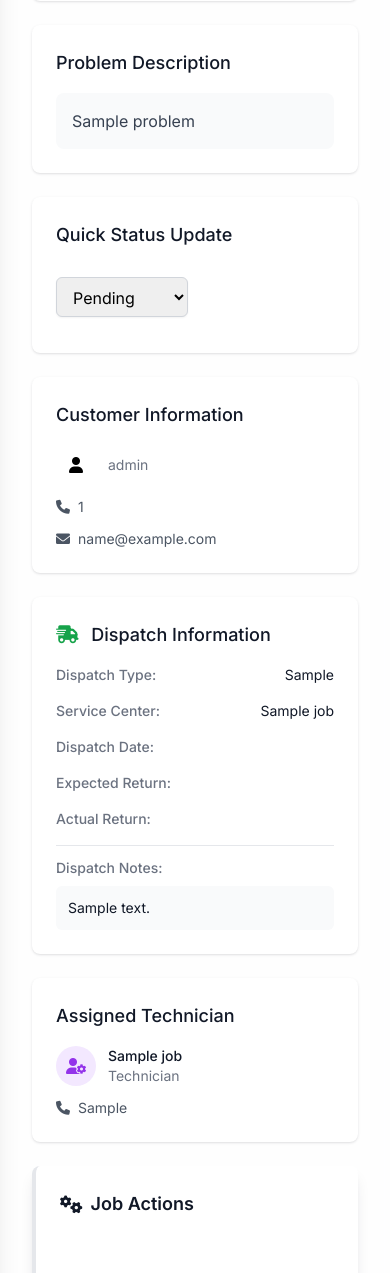
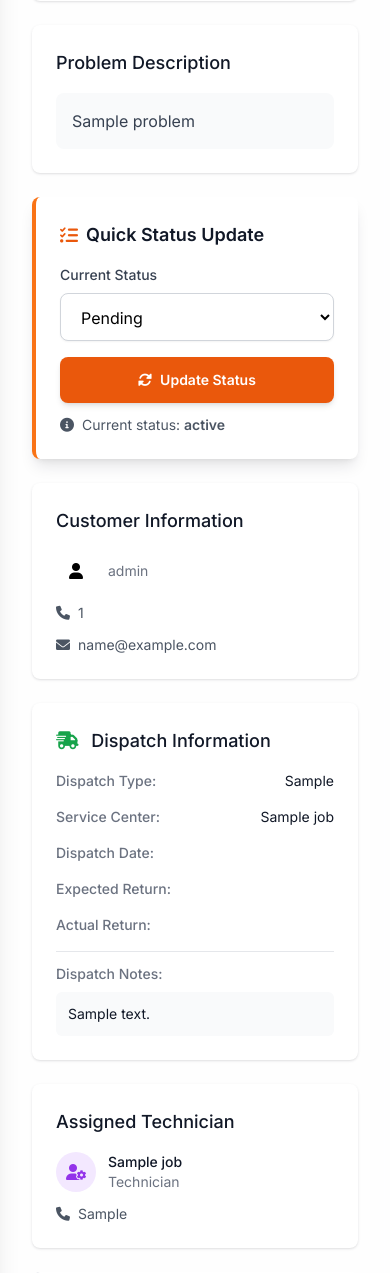
Before and after one commit to w38g0ru/tech-fix-center, a CodeIgniter 4 app: the page made by app/Views/dashboard/jobs/view.php in a window 390 px wide. Shown: the part 773-2046 px from the top of the page. Run offline with PHP 8.4 and a stand-in for CodeIgniter, Linux system fonts and the light colour scheme; the template is opened without the code that fills it: most values are stand-ins (such as "Sample title", 1, 10 or a date in 2020); data that the repository does not hold is empty; some libraries are stand-ins or nearby versions.

Commit message:
Fix invisible 'Update Status' button in Quick Status Update section
VISIBILITY FIXES:

1. Enhanced Quick Status Update Section:
   ✅ Added prominent orange left border and shadow-lg
   ✅ Added icon to section header for better visual hierarchy
   ✅ Improved section styling with orange theme

2. Fixed Update Status Button:
   ✅ Changed to prominent orange background (bg-orange-600)
   ✅ Added proper padding and shadow for visibility
   ✅ Added sync icon for better visual identification
   ✅ Improved hover and focus states
   ✅ Made button full-width on mobile, auto-width on desktop

3. Improved Form Layout:
   ✅ Changed from horizontal to responsive flex layout
   ✅ Added proper labels for accessibility
   ✅ Better spacing with gap-4 instead of space-x-4
   ✅ Responsive design (column on mobile, row on desktop)

4. Enhanced Status Dropdown:
   ✅ Added all available status options (was missing several)
   ✅ Improved styling with better padding and focus states
   ✅ Added proper label for accessibility
   ✅ Better visual hierarchy

5. Added Status Information:
   ✅ Current status display with color coding
   ✅ Info icon and helpful text
   ✅ Dynamic color based on current status

STATUS OPTIONS ADDED:
- Pending, In Progress, Parts Pending
- Referred to Service Center
- Ready to Dispatch to Customer
- Returned, Completed

BUTTON IMPROVEMENTS:
- Highly visible orange background
- Clear icon and text
- Proper focus and hover states
- Responsive sizing
- Shadow for depth

USER EXPERIENCE:
✅ Button is now highly visible and prominent
✅ Better mobile experience with responsive layout
✅ Clear visual feedback for current status
✅ All status options available for selection
✅ Improved accessibility with proper labels

```diff
--- a/app/Views/dashboard/jobs/view.php
+++ b/app/Views/dashboard/jobs/view.php
@@ -110,20 +110,44 @@
         </div>
 
         <!-- Quick Status Update -->
-        <div class="bg-white shadow rounded-lg p-6">
-            <h3 class="text-lg font-medium text-gray-900 mb-4">Quick Status Update</h3>
-            <form action="<?= base_url('dashboard/jobs/updateStatus/' . $job['id']) ?>" method="POST" class="flex items-center space-x-4">
+        <div class="bg-white shadow-lg rounded-lg p-6 border-l-4 border-orange-500">
+            <h3 class="text-lg font-semibold text-gray-900 mb-4 flex items-center">
+                <i class="fas fa-tasks text-orange-600 mr-2"></i>
+                Quick Status Update
+            </h3>
+            <form action="<?= base_url('dashboard/jobs/updateStatus/' . $job['id']) ?>" method="POST" class="flex flex-col sm:flex-row items-start sm:items-center gap-4">
                 <?= csrf_field() ?>
-                <select name="status" class="px-3 py-2 border border-gray-300 rounded-md shadow-sm focus:outline-none focus:ring-primary-500 focus:border-primary-500">
+                <div class="flex-1 w-full sm:w-auto">
+                    <label for="status" class="block text-sm font-medium text-gray-700 mb-2">Current Status</label>
+                    <select name="status" id="status" class="w-full px-4 py-3 border border-gray-300 rounded-lg shadow-sm focus:outline-none focus:ring-2 focus:ring-primary-500 focus:border-primary-500 bg-white">
                         <option value="Pending" <?= $job['status'] === 'Pending' ? 'selected' : '' ?>>Pending</option>
                         <option value="In Progress" <?= $job['status'] === 'In Progress' ? 'selected' : '' ?>>In Progress</option>
+                        <option value="Parts Pending" <?= $job['status'] === 'Parts Pending' ? 'selected' : '' ?>>Parts Pending</option>
+                        <option value="Referred to Service Center" <?= $job['status'] === 'Referred to Service Center' ? 'selected' : '' ?>>Referred to Service Center</option>
+                        <option value="Ready to Dispatch to Customer" <?= $job['status'] === 'Ready to Dispatch to Customer' ? 'selected' : '' ?>>Ready to Dispatch to Customer</option>
+                        <option value="Returned" <?= $job['status'] === 'Returned' ? 'selected' : '' ?>>Returned</option>
                         <option value="Completed" <?= $job['status'] === 'Completed' ? 'selected' : '' ?>>Completed</option>
                     </select>
+                </div>
+                <div class="w-full sm:w-auto">
                     <button type="submit"
-                        class="px-4 py-2 bg-primary-600 text-white rounded-md hover:bg-primary-700 focus:outline-none focus:ring-2 focus:ring-primary-500 focus:ring-offset-2">
+                            class="w-full sm:w-auto inline-flex items-center justify-center px-6 py-3 bg-orange-600 border border-transparent rounded-lg text-sm font-semibold text-white hover:bg-orange-700 focus:outline-none focus:ring-2 focus:ring-orange-500 focus:ring-offset-2 transition-colors shadow-md">
+                        <i class="fas fa-sync-alt mr-2"></i>
                         Update Status
                     </button>
+                </div>
             </form>
+            <p class="mt-3 text-sm text-gray-600">
+                <i class="fas fa-info-circle mr-1"></i>
+                Current status: <span class="font-semibold text-<?= match($job['status']) {
+                    'Pending' => 'yellow-600',
+                    'In Progress' => 'blue-600',
+                    'Completed' => 'green-600',
+                    'Parts Pending' => 'orange-600',
+                    'Referred to Service Center' => 'purple-600',
+                    default => 'gray-600'
+                } ?>"><?= esc($job['status']) ?></span>
+            </p>
         </div>
     </div>
 
```
Lines whose indentation alone changed are shown as unchanged.
